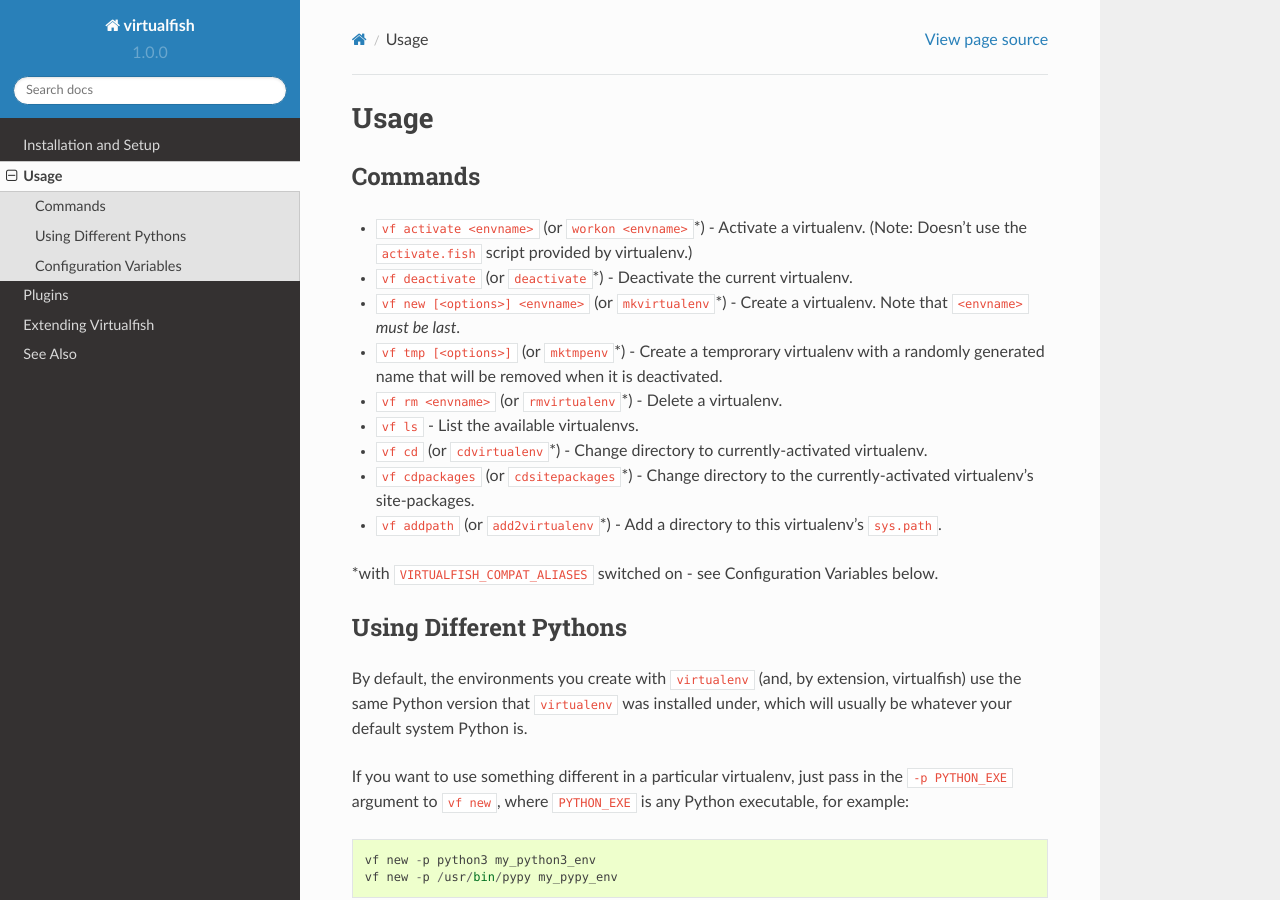
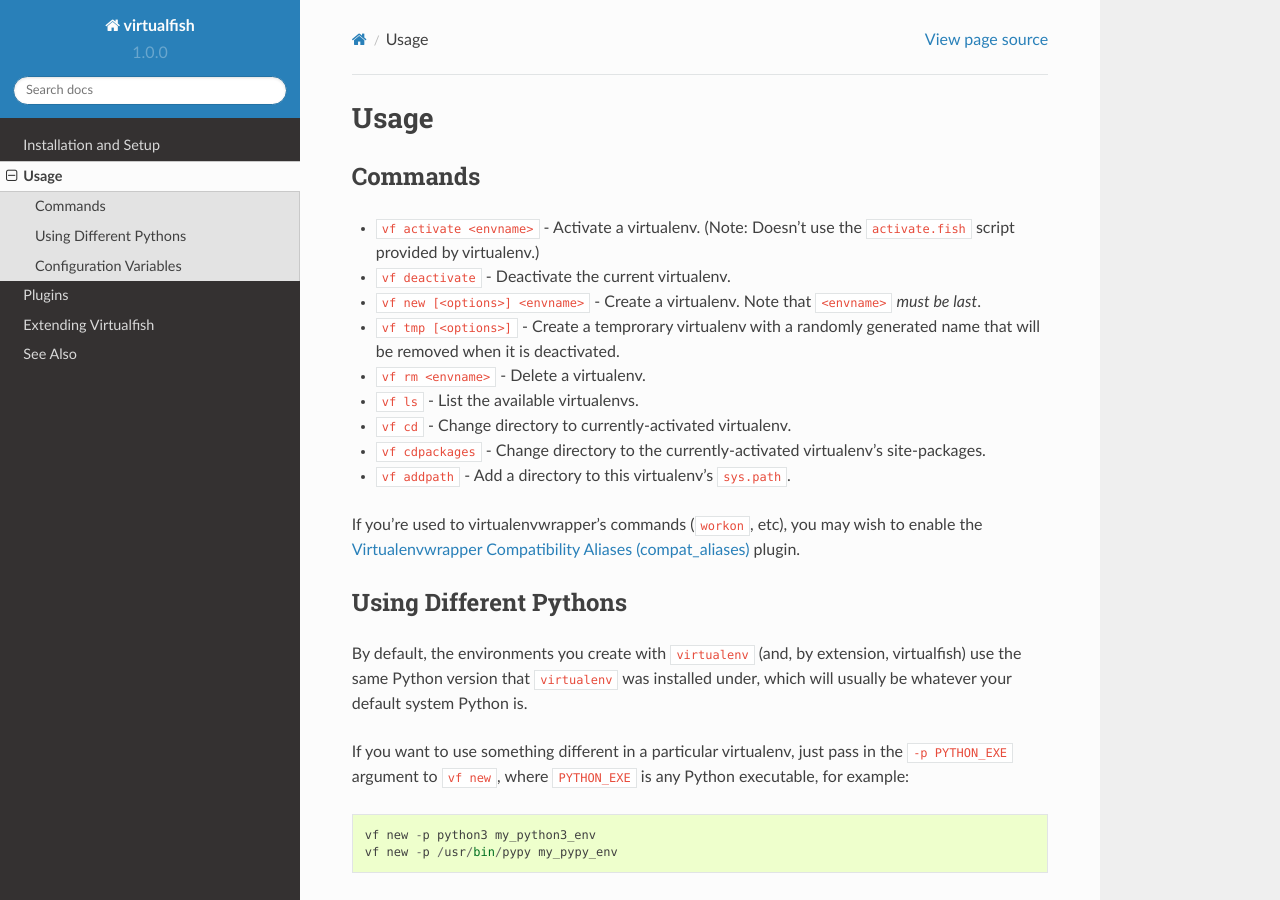
Before and after one commit to justinmayer/virtualfish, a Sphinx documentation site: the page built from docs/usage.rst, in a window 1280 px wide and 900 px high. Built offline with Sphinx 7.4.7 and the Read the Docs theme 2.0.0, drawn with Linux system fonts in a browser that asks for light colours.

Commit message:
refactor(compat_aliases): Moved from core into plugin

```diff
--- a/docs/usage.rst
+++ b/docs/usage.rst
@@ -4,27 +4,27 @@
 Commands
 --------
 
--  ``vf activate <envname>`` (or ``workon <envname>``\ \*) - Activate a
+-  ``vf activate <envname>`` - Activate a
    virtualenv. (Note: Doesn't use the ``activate.fish`` script provided
    by virtualenv.)
--  ``vf deactivate`` (or ``deactivate``\ \*) - Deactivate the current
+-  ``vf deactivate`` - Deactivate the current
    virtualenv.
--  ``vf new [<options>] <envname>`` (or ``mkvirtualenv``\ \*) - Create a
+-  ``vf new [<options>] <envname>`` - Create a
    virtualenv. Note that ``<envname>`` *must be last*.
--  ``vf tmp [<options>]`` (or ``mktmpenv``\ \*) - Create a temprorary
+-  ``vf tmp [<options>]`` - Create a temprorary
    virtualenv with a randomly generated name that will be removed when
    it is deactivated.
--  ``vf rm <envname>`` (or ``rmvirtualenv``\ \*) - Delete a virtualenv.
+-  ``vf rm <envname>`` - Delete a virtualenv.
 -  ``vf ls`` - List the available virtualenvs.
--  ``vf cd`` (or ``cdvirtualenv``\ \*) - Change directory to
+-  ``vf cd`` - Change directory to
    currently-activated virtualenv.
--  ``vf cdpackages`` (or ``cdsitepackages``\ \*) - Change directory to
+-  ``vf cdpackages`` - Change directory to
    the currently-activated virtualenv's site-packages.
--  ``vf addpath`` (or ``add2virtualenv``\ \*) - Add a directory to this
+-  ``vf addpath`` - Add a directory to this
    virtualenv's ``sys.path``.
 
-\*with ``VIRTUALFISH_COMPAT_ALIASES`` switched on - see Configuration
-Variables below.
+If you're used to virtualenvwrapper's commands (``workon``, etc), you may wish
+to enable the :ref:`compat_aliases` plugin.
 
 Using Different Pythons
 -----------------------
```
Also changed, not shown: docs/install.rst (+6 -4 lines), docs/plugins.rst (+22 -1 lines), 2 other files.
